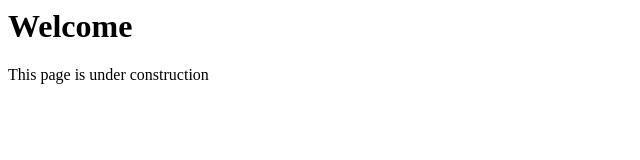
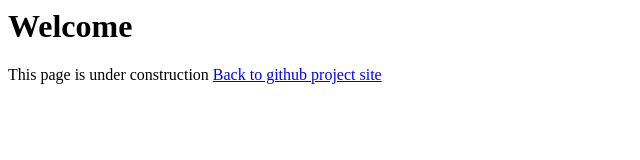
Before and after one commit to PIUGroup/piug-homepage, a plain HTML site: page docs/index.html in a window 1280 px wide. Shown: the whole page, without its empty margins (0-640 px from the left). Drawn offline with Linux system fonts and the light colour scheme.

Commit message:
back link added

```diff
--- a/docs/index.html
+++ b/docs/index.html
@@ -4,4 +4,6 @@
 
 This page is under construction
 
+  <a href="https://github.com/PIUGroup/piug-homepage">Back to github project site</a>
+
 </html>
```
